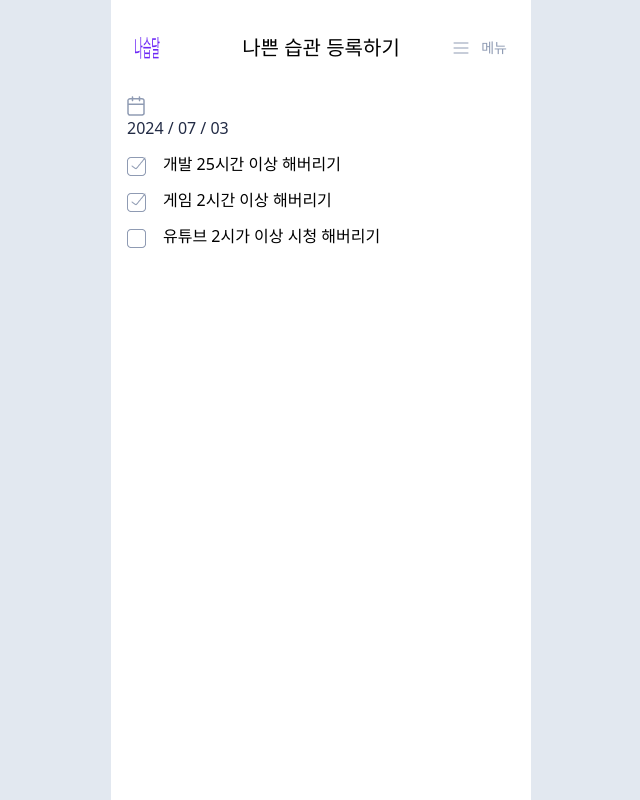
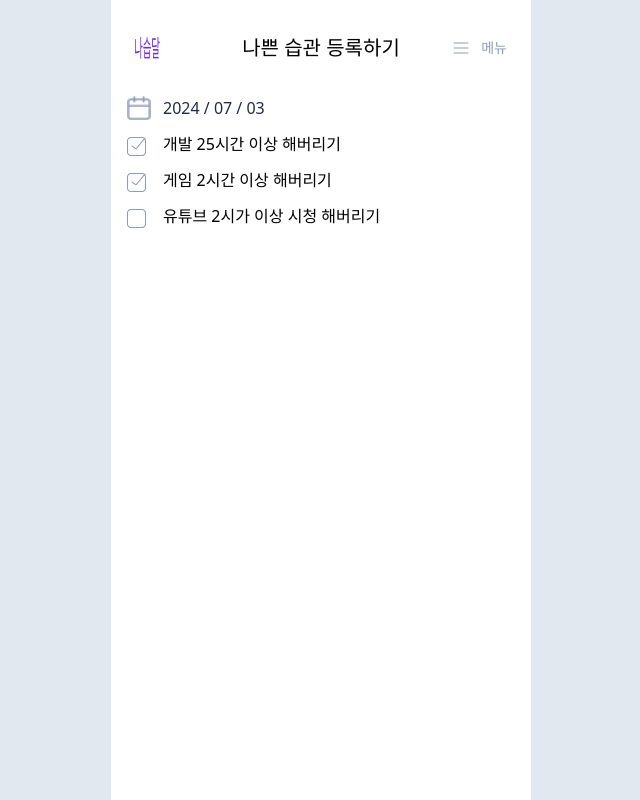
Before and after one commit to smart-cau/bad-habit-calender, a Flask app: page /enroll/register in a window 1280 px wide. Shown: the whole page, without its empty margins (319-959 px from the left). Run offline with Flask 3, Linux system fonts and the light colour scheme; some libraries are stand-ins or nearby versions.

Commit message:
refactor: resize calendar icon

```diff
--- a/app/templates/enroll_register.html
+++ b/app/templates/enroll_register.html
@@ -4,8 +4,8 @@
 
 <main class="px-4 h-[calc(100vh-6rem)]">
   <div class="flex flex-col gap-3">
-    <div>
-      <img src="/static/images/calendar.png" alt="calendar icon">
+    <div class="flex gap-3">
+      <img class="w-6 h-6" src="/static/images/calendar.png" alt="calendar icon">
       <div class="text-[#222B45]" id="currentDay"></div>
     </div>
     {% for habit in habits %}
```
